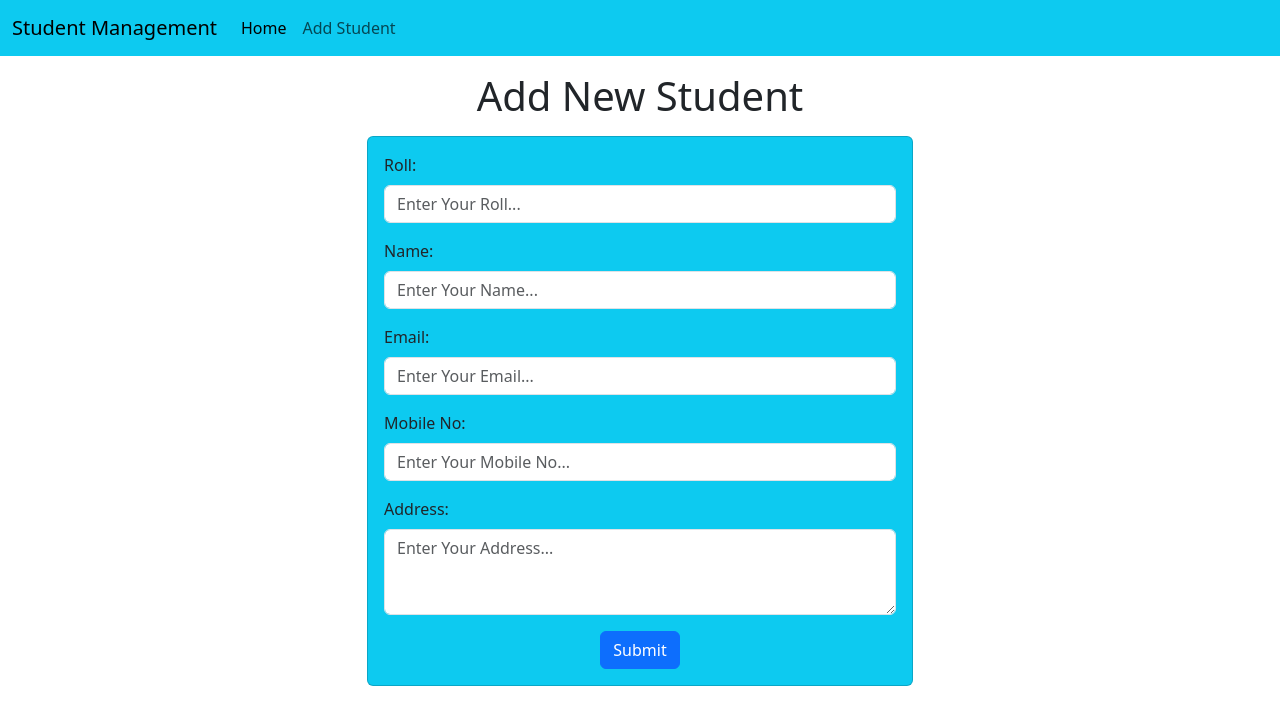
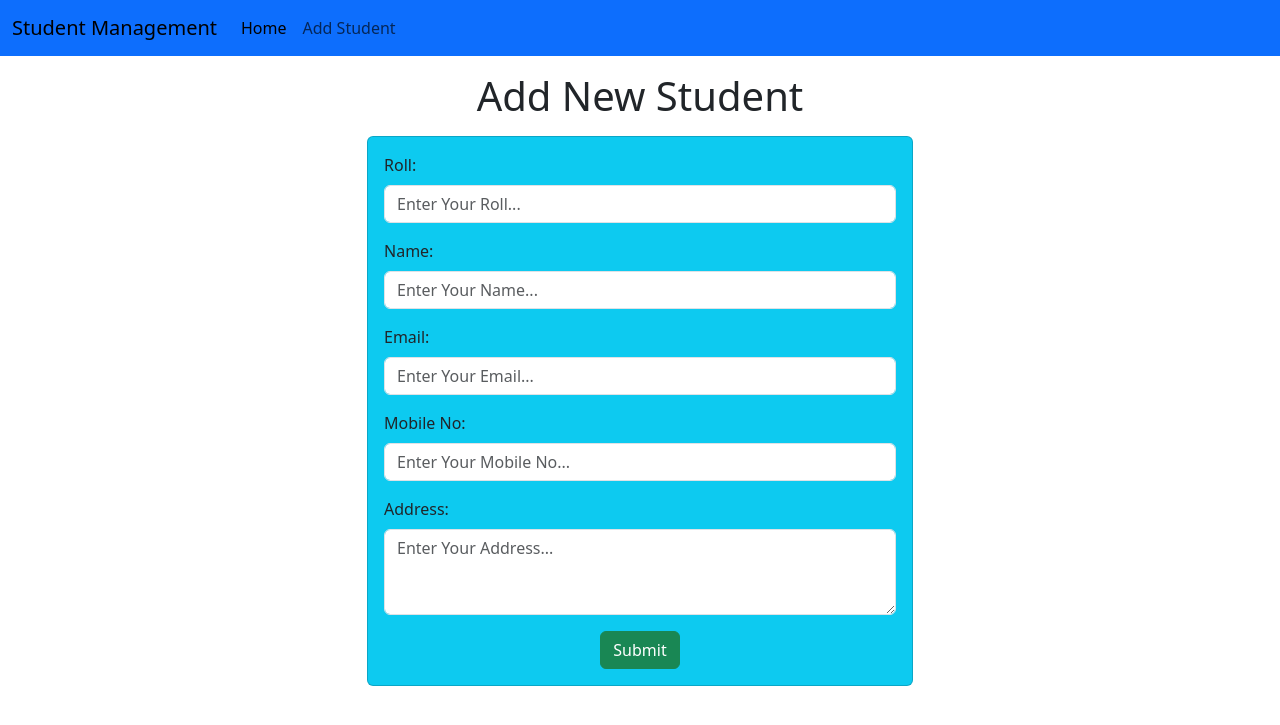
Before and after one commit to Himanshut1806/Studentmang, a Django app: page /std/add-std/ in a window 1280 px wide. Shown: the top 725 px of the page. Run offline with Django 5.2, Linux system fonts and the light colour scheme.

Commit message:
firstcommit

```diff
--- a/std/views.py
+++ b/std/views.py
@@ -6,12 +6,13 @@ from django.contrib import messages
 def home(request):
     std=Student.objects.all()  # Retrieves all 'Student' objects from the database using the 'objects.all' method of student model.
     print(std)
-    return render(request,"std/home.html",{'std':std})
+    return render(request,"std/home.html",{'std':std})  #({'std': std}):The context dictionary contains key-value pairs where keys represent variable names accessible in the template,
+                                                        #and values are the data passed from the view.
 
 def std_add(request):
     if request.method=='POST':
         print("Added Successfully")
-     #retrieve the user inputs
+        # retrieve the user inputs
         stds_roll=request.POST.get("std_roll")         # Retrieves the value of the std_roll field from the POST data.
         stds_name=request.POST.get("std_name")         # Request_post is a dictionary like object containing the data submitted in the form.
         stds_email=request.POST.get("std_email")       # The get() method retrieves the value associated with the key 'std_roll'.
--- a/templates/std/add_std.html
+++ b/templates/std/add_std.html
@@ -50,7 +50,7 @@
               </div>
 
               <div class="text-center mt-3">
-                <button type="submit" class="btn btn-primary">Submit</button>
+                <button type="submit" class="btn btn-success">Submit</button>
               </div>
             </form>
           </div>
--- a/templates/std/home.html
+++ b/templates/std/home.html
@@ -34,7 +34,7 @@
                   </tr>
                 </thead>
                 <tbody>
-                  {% for s in std %}        <!--std is the name of the list that is being passed from you django view to the template-->
+                  {% for s in std %}        <!-- s is the any variable. std is the name of the list that is being passed from you django view to the template-->
                   <tr>
                     <td>{{forloop.counter}}</td>  <!--td is table data cell  for loop counter is a django template variable that provides the current loop iteration number-->
                     <td>{{s.roll}}</td>
--- a/templates/std/navbar.html
+++ b/templates/std/navbar.html
@@ -1,4 +1,4 @@
-<nav class="navbar navbar-expand-lg bg-info">
+<nav class="navbar navbar-expand-lg bg-primary">
   <div class="container-fluid">
     <a class="navbar-brand" href="/">Student Management</a>
     <button class="navbar-toggler" type="button" data-bs-toggle="collapse" data-bs-target="#navbarSupportedContent" aria-controls="navbarSupportedContent" aria-expanded="false" aria-label="Toggle navigation">
```
Also changed, not shown: db.sqlite3, netlify.toml (deleted).
